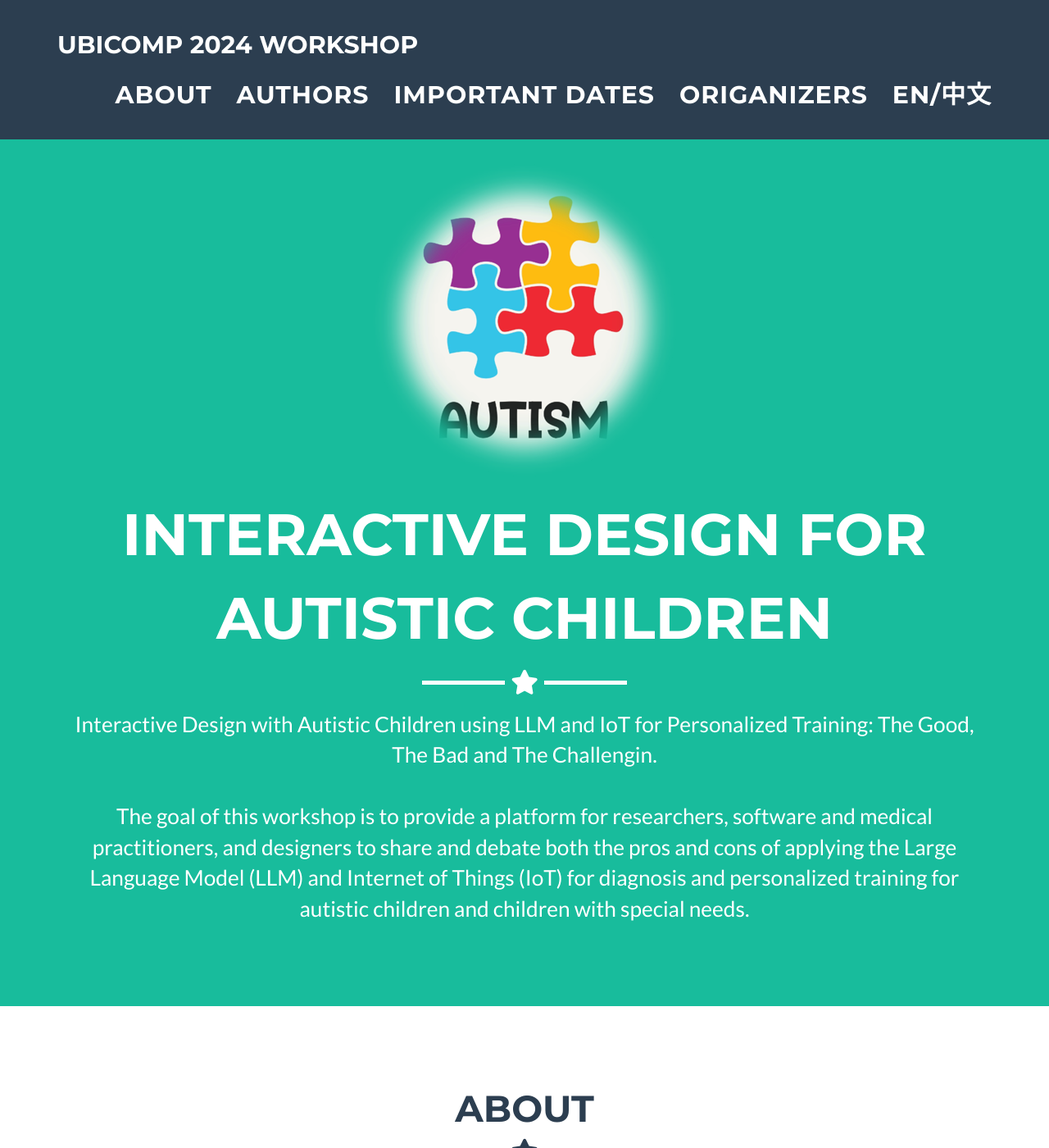
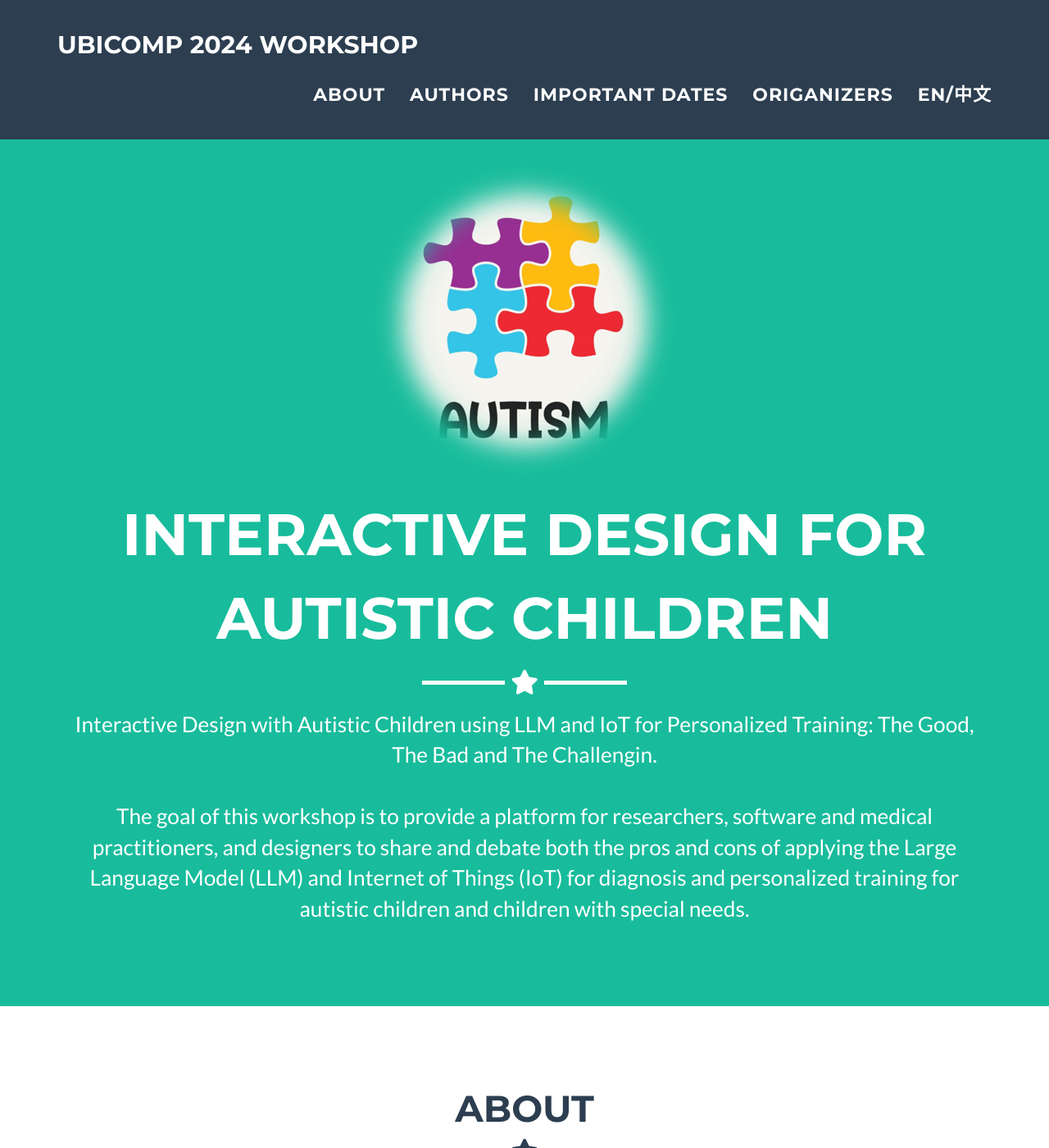
Before and after one commit to idwac/idwac.github.io, a Jekyll site: the page built from _posts/2014-07-18-project-1.markdown, in a window 1280 px wide and 1400 px high. Shown: the whole window at 82% size. Built offline with Jekyll 4.4.1, drawn with Linux system fonts in a browser that asks for light colours.

Commit message:
Update font size in css

```diff
--- a/_includes/css/main.css
+++ b/_includes/css/main.css
@@ -9,7 +9,7 @@ body {
 }
 
 p {
-    font-size: 30px;
+    font-size: 26px;
 }
 
 p.small {
@@ -17,7 +17,7 @@ p.small {
 }
 
 ul li{
-    font-size:30px;
+    font-size:22px;
 }
 
 
```
